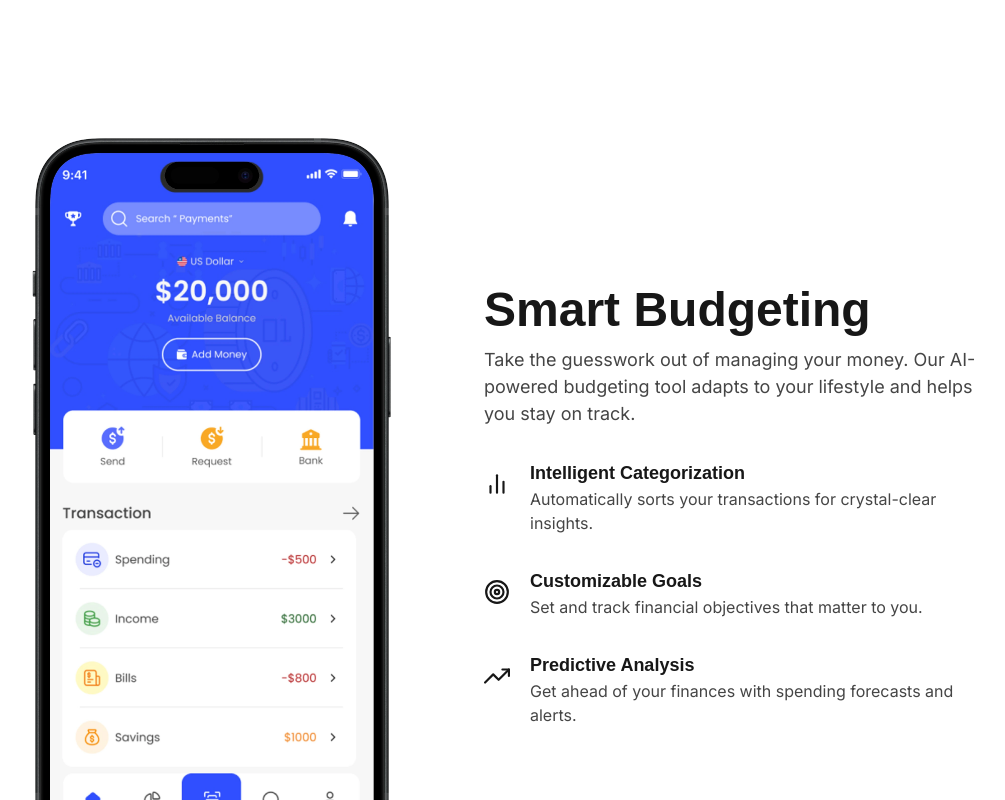
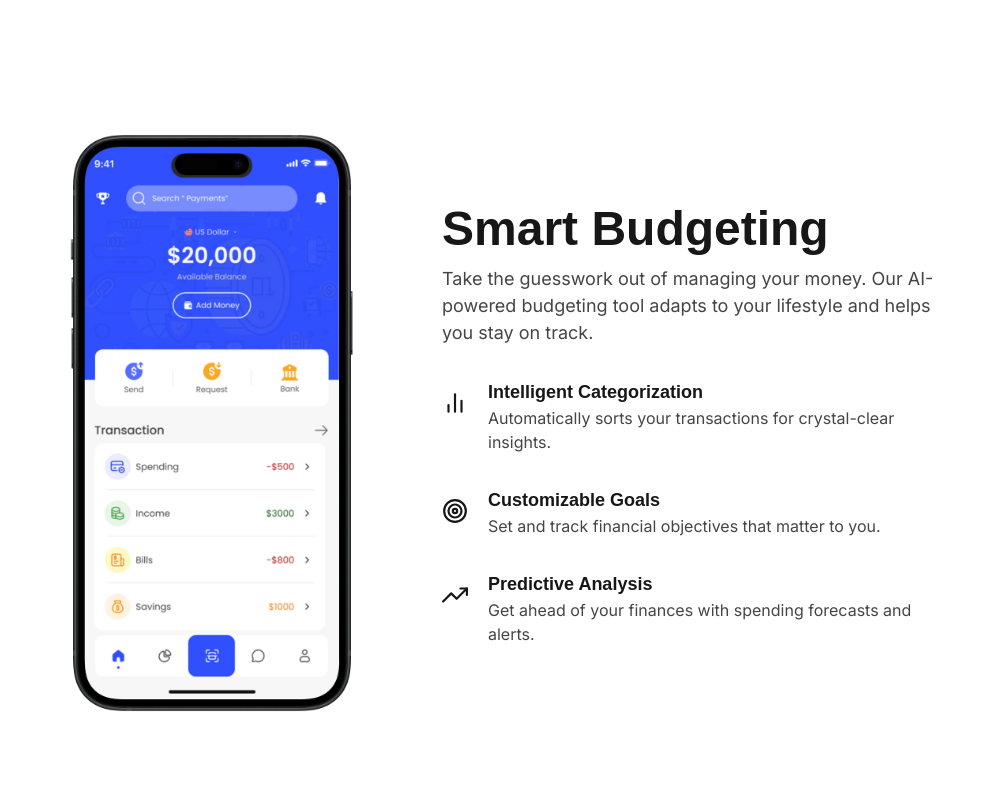
Before and after one commit to astriv-solutions/flaire-web, a Next.js app: page / in a window 1280 px wide. Shown: the part 1100-1900 px from the top of the page, without its empty margins (132-1137 px from the left). Built offline with nearby package versions, Linux system fonts and the light colour scheme.

Commit message:
feat: Replace Image component with TiltedCard in BenefitSection for enhanced visual presentation

```diff
--- a/src/components/Benefits/BenefitSection.tsx
+++ b/src/components/Benefits/BenefitSection.tsx
@@ -1,11 +1,11 @@
 "use client"
-import Image from "next/image";
 import clsx from "clsx";
 import { motion, Variants } from "framer-motion"
 
 import BenefitBullet from "./BenefitBullet";
 import SectionTitle from "../SectionTitle";
 import { IBenefit } from "@/types";
+import TiltedCard from "../TiltedCard";
 
 interface Props {
     benefit: IBenefit;
@@ -88,7 +88,7 @@
 
                 <div className={clsx("mt-5 lg:mt-0", { "lg:order-2": imageAtRight })}>
                     <div className={clsx("w-fit flex", { "justify-start": imageAtRight, "justify-end": !imageAtRight })}>
-                        <Image src={imageSrc} alt="title" width="384" height="762" quality={100} className="lg:ml-0" />
+                        <TiltedCard imageSrc={imageSrc} altText="title" width="384" height="762" quality={100} className="lg:ml-0" />
                     </div>
                 </div>
             </motion.div>
--- /dev/null
+++ b/src/components/TiltedCard.tsx
@@ -0,0 +1,151 @@
+import type { SpringOptions } from 'framer-motion';
+import { useRef, useState } from 'react';
+import { motion, useMotionValue, useSpring } from 'framer-motion';
+
+interface TiltedCardProps {
+  imageSrc: React.ComponentProps<'img'>['src'];
+  altText?: string;
+  captionText?: string;
+  containerHeight?: React.CSSProperties['height'];
+  containerWidth?: React.CSSProperties['width'];
+  imageHeight?: React.CSSProperties['height'];
+  imageWidth?: React.CSSProperties['width'];
+  scaleOnHover?: number;
+  rotateAmplitude?: number;
+  showMobileWarning?: boolean;
+  showTooltip?: boolean;
+  overlayContent?: React.ReactNode;
+  displayOverlayContent?: boolean;
+}
+
+const springValues: SpringOptions = {
+  damping: 30,
+  stiffness: 100,
+  mass: 2,
+};
+
+export default function TiltedCard({
+  imageSrc,
+  altText = 'Tilted card image',
+  captionText = '',
+  containerHeight = '600px',
+  containerWidth = '100%',
+  imageHeight = '600px',
+  imageWidth = '300px',
+  scaleOnHover = 1.1,
+  rotateAmplitude = 14,
+  showMobileWarning = true,
+  showTooltip = true,
+  overlayContent = null,
+  displayOverlayContent = false,
+}: TiltedCardProps) {
+  const ref = useRef<HTMLElement>(null);
+  const x = useMotionValue(0);
+  const y = useMotionValue(0);
+  const rotateX = useSpring(useMotionValue(0), springValues);
+  const rotateY = useSpring(useMotionValue(0), springValues);
+  const scale = useSpring(1, springValues);
+  const opacity = useSpring(0);
+  const rotateFigcaption = useSpring(0, {
+    stiffness: 350,
+    damping: 30,
+    mass: 1,
+  });
+
+  const [lastY, setLastY] = useState(0);
+
+  function handleMouse(e: React.MouseEvent<HTMLElement>) {
+    if (!ref.current) return;
+
+    const rect = ref.current.getBoundingClientRect();
+    const offsetX = e.clientX - rect.left - rect.width / 2;
+    const offsetY = e.clientY - rect.top - rect.height / 2;
+
+    const rotationX = (offsetY / (rect.height / 2)) * -rotateAmplitude;
+    const rotationY = (offsetX / (rect.width / 2)) * rotateAmplitude;
+
+    rotateX.set(rotationX);
+    rotateY.set(rotationY);
+
+    x.set(e.clientX - rect.left);
+    y.set(e.clientY - rect.top);
+
+    const velocityY = offsetY - lastY;
+    rotateFigcaption.set(-velocityY * 0.6);
+    setLastY(offsetY);
+  }
+
+  function handleMouseEnter() {
+    scale.set(scaleOnHover);
+    opacity.set(1);
+  }
+
+  function handleMouseLeave() {
+    opacity.set(0);
+    scale.set(1);
+    rotateX.set(0);
+    rotateY.set(0);
+    rotateFigcaption.set(0);
+  }
+
+  return (
+    <figure
+      ref={ref}
+      className="relative w-full h-full [perspective:800px] flex flex-col items-center justify-center"
+      style={{
+        height: containerHeight,
+        width: containerWidth,
+      }}
+      onMouseMove={handleMouse}
+      onMouseEnter={handleMouseEnter}
+      onMouseLeave={handleMouseLeave}
+    >
+      {showMobileWarning && (
+        <div className="absolute top-4 text-center text-sm block sm:hidden">
+          This effect is not optimized for mobile. Check on desktop.
+        </div>
+      )}
+
+      <motion.div
+        className="relative [transform-style:preserve-3d]"
+        style={{
+          width: imageWidth,
+          height: imageHeight,
+          rotateX,
+          rotateY,
+          scale,
+        }}
+      >
+        <motion.img
+          src={imageSrc}
+          alt={altText}
+          className="absolute top-0 left-0 object-cover rounded-[15px] will-change-transform [transform:translateZ(0)]"
+          style={{
+            width: imageWidth,
+            height: imageHeight,
+          }}
+        />
+
+        {displayOverlayContent && overlayContent && (
+          <motion.div className="absolute top-0 left-0 z-[2] will-change-transform [transform:translateZ(30px)]">
+            {overlayContent}
+          </motion.div>
+        )}
+      </motion.div>
+
+      {showTooltip && (
+        <motion.figcaption
+          className="pointer-events-none absolute left-0 top-0 rounded-[4px] bg-white px-[10px] py-[4px] text-[10px] text-[#2d2d2d] opacity-0 z-[3] hidden sm:block"
+          style={{
+            x,
+            y,
+            opacity,
+            rotate: rotateFigcaption,
+          }}
+        >
+          {captionText}
+        </motion.figcaption>
+      )}
+    </figure>
+  );
+}
```
